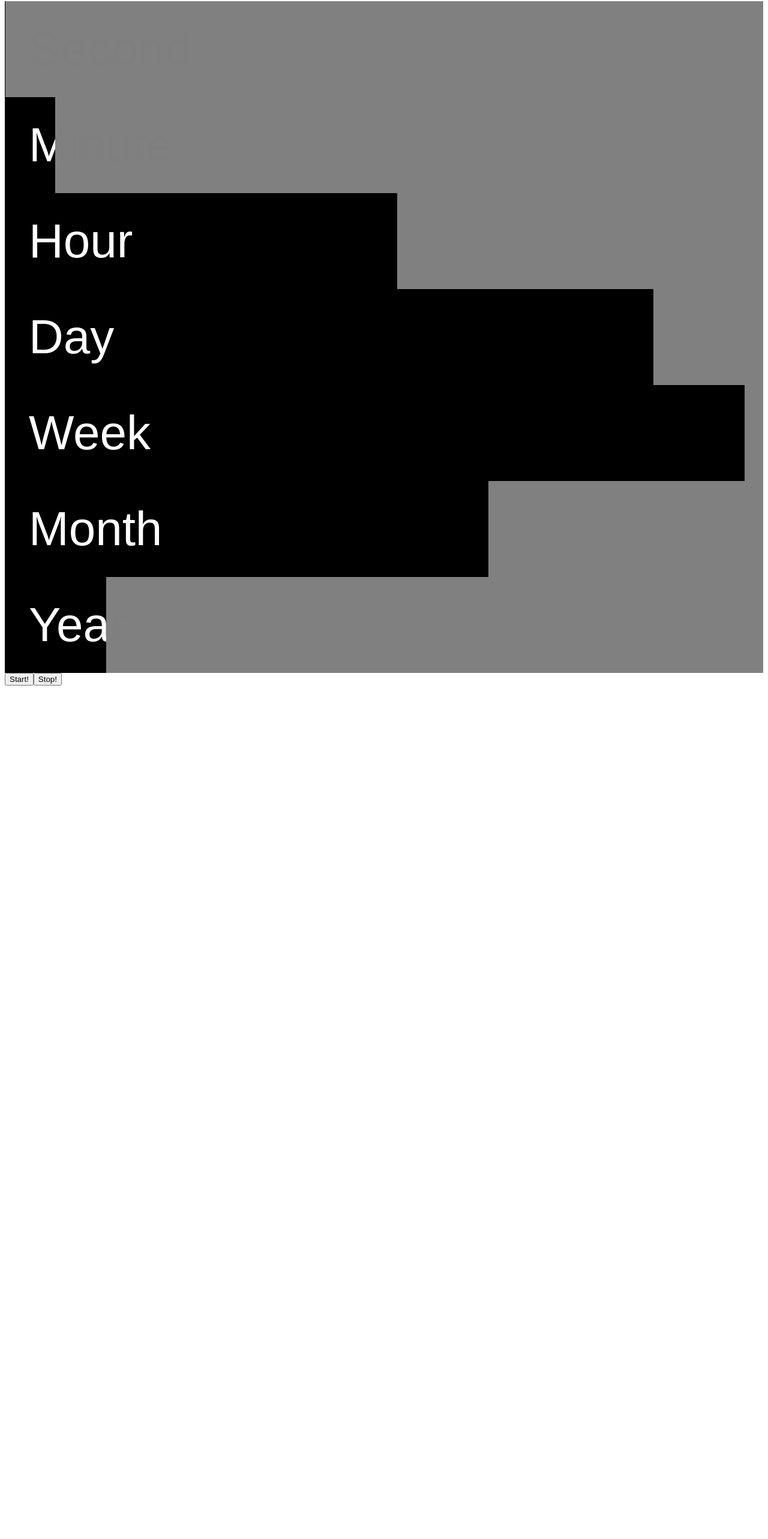
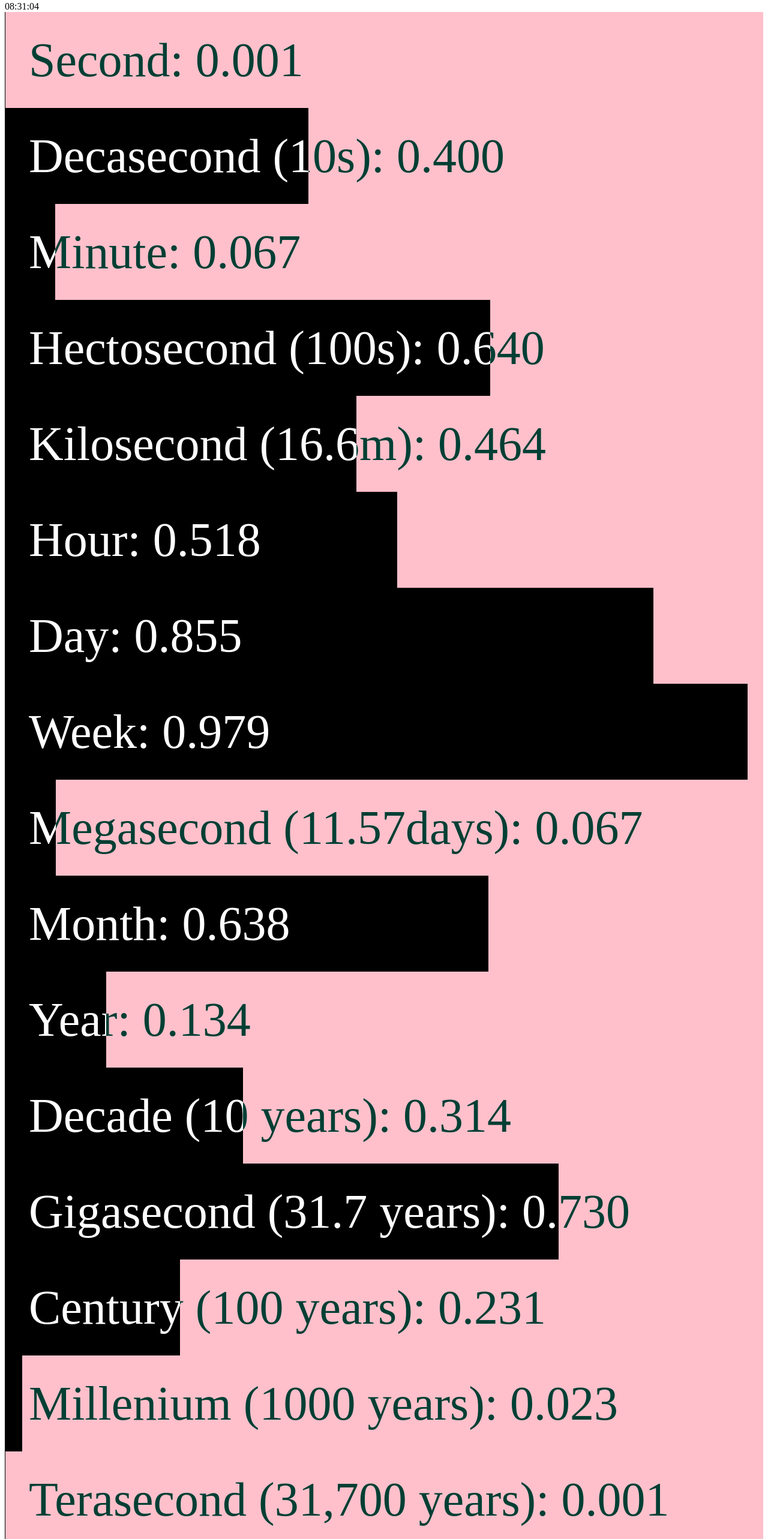
Before and after one commit to egstad/kala, a Nuxt app: page / in a window 1280 px wide. Shown: the part 66-2632 px from the top of the page at 60% size. Before the commit the page ends 1217 px from the top, so only its background shows below. Built offline with nearby package versions, Linux system fonts and the light colour scheme.

Commit message:
feat: added a bunch of new values!

```diff
--- a/pages/index.vue
+++ b/pages/index.vue
@@ -1,7 +1,8 @@
 <template>
   <div>
+    <div class="clock">{{ this.now.format("hh:mm:ss") }}</div>
     <div class="progress">
-      <p class="label">Second</p>
+      <p class="label">Second: {{ progressToNextSecond.toFixed(3) }}</p>
       <div
         class="current"
         :style="{ width: `${progressToNextSecond * 100}%` }"
@@ -9,7 +10,17 @@
     </div>
 
     <div class="progress">
-      <p class="label">Minute</p>
+      <p class="label">
+        Decasecond (10s): {{ progressToNextDecasecond.toFixed(3) }}
+      </p>
+      <div
+        class="current"
+        :style="{ width: `${progressToNextDecasecond * 100}%` }"
+      ></div>
+    </div>
+
+    <div class="progress">
+      <p class="label">Minute: {{ progressToNextMinute.toFixed(3) }}</p>
       <div
         class="current"
         :style="{ width: `${progressToNextMinute * 100}%` }"
@@ -17,7 +28,27 @@
     </div>
 
     <div class="progress">
-      <p class="label">Hour</p>
+      <p class="label">
+        Hectosecond (100s): {{ progressToNextHectosecond.toFixed(3) }}
+      </p>
+      <div
+        class="current"
+        :style="{ width: `${progressToNextHectosecond * 100}%` }"
+      ></div>
+    </div>
+
+    <div class="progress">
+      <p class="label">
+        Kilosecond (16.6m): {{ progressToNextKilosecond.toFixed(3) }}
+      </p>
+      <div
+        class="current"
+        :style="{ width: `${progressToNextKilosecond * 100}%` }"
+      ></div>
+    </div>
+
+    <div class="progress">
+      <p class="label">Hour: {{ progressToNextHour.toFixed(3) }}</p>
       <div
         class="current"
         :style="{ width: `${progressToNextHour * 100}%` }"
@@ -25,7 +56,7 @@
     </div>
 
     <div class="progress">
-      <p class="label">Day</p>
+      <p class="label">Day: {{ progressToNextDay.toFixed(3) }}</p>
       <div
         class="current"
         :style="{ width: `${progressToNextDay * 100}%` }"
@@ -33,7 +64,7 @@
     </div>
 
     <div class="progress">
-      <p class="label">Week</p>
+      <p class="label">Week: {{ progressToNextWeek.toFixed(3) }}</p>
       <div
         class="current"
         :style="{ width: `${progressToNextWeek * 100}%` }"
@@ -41,7 +72,17 @@
     </div>
 
     <div class="progress">
-      <p class="label">Month</p>
+      <p class="label">
+        Megasecond (11.57days): {{ progressToNextMegasecond.toFixed(3) }}
+      </p>
+      <div
+        class="current"
+        :style="{ width: `${progressToNextMegasecond * 100}%` }"
+      ></div>
+    </div>
+
+    <div class="progress">
+      <p class="label">Month: {{ progressToNextMonth.toFixed(3) }}</p>
       <div
         class="current"
         :style="{ width: `${progressToNextMonth * 100}%` }"
@@ -49,10 +90,60 @@
     </div>
 
     <div class="progress">
-      <p class="label">Year</p>
+      <p class="label">Year: {{ progressToNextYear.toFixed(3) }}</p>
       <div
         class="current"
         :style="{ width: `${progressToNextYear * 100}%` }"
+      ></div>
+    </div>
+
+    <div class="progress">
+      <p class="label">
+        Decade (10 years): {{ progressToNextDecade.toFixed(3) }}
+      </p>
+      <div
+        class="current"
+        :style="{ width: `${progressToNextDecade * 100}%` }"
+      ></div>
+    </div>
+
+    <div class="progress">
+      <p class="label">
+        Gigasecond (31.7 years): {{ progressToNextGigasecond.toFixed(3) }}
+      </p>
+      <div
+        class="current"
+        :style="{ width: `${progressToNextGigasecond * 100}%` }"
+      ></div>
+    </div>
+
+    <div class="progress">
+      <p class="label">
+        Century (100 years): {{ progressToNextCentury.toFixed(3) }}
+      </p>
+      <div
+        class="current"
+        :style="{ width: `${progressToNextCentury * 100}%` }"
+      ></div>
+    </div>
+
+    <div class="progress">
+      <p class="label">
+        Millenium (1000 years): {{ progressToNextMillennium.toFixed(3) }}
+      </p>
+      <div
+        class="current"
+        :style="{ width: `${progressToNextMillennium * 100}%` }"
+      ></div>
+    </div>
+
+    <div class="progress">
+      <p class="label">
+        Terasecond (31,700 years): {{ progressToNextTerasecond.toFixed(3) }}
+      </p>
+      <div
+        class="current"
+        :style="{ width: `${progressToNextTerasecond * 100}%` }"
       ></div>
     </div>
 
@@ -82,6 +173,7 @@ export default {
     return {
       raf: null,
       timezone: null,
+      unixEpoch: "2000-01-01",
       now: null,
       decade: null,
       dateTo: null,
@@ -89,6 +181,23 @@ export default {
       daysThisYear: null,
       endOfDay: null,
       endOfMonth: null,
+      durationSecond: 1000,
+      durationDecasecond: null,
+      durationHectosecond: null,
+      durationKilosecond: null,
+      durationMegasecond: null,
+      durationGigasecond: null,
+      durationTerasecond: null,
+      durationPetasecond: null,
+      durationExasecond: null,
+      durationZettasecond: null,
+      durationYottasecond: null,
+      durationRonnasecond: null,
+      durationQuettasecond: null,
+      //
+      durationDecade: null,
+      durationCentury: null,
+      durationMillennium: null,
     };
   },
   created() {
@@ -107,52 +216,69 @@ export default {
         this.fromDate = val;
       },
     },
-    millisecondsToEndOfSecond() {
-      return this.now.endOf("second").diff(this.now, "milliseconds");
-    },
-    millisecondsToEndOfMinute() {
-      return this.now.endOf("minute").diff(this.now, "milliseconds");
-    },
-    millisecondsToEndOfHour() {
-      return this.now.endOf("hour").diff(this.now, "milliseconds");
-    },
-    millisecondsToEndOfDay() {
-      return this.now.endOf("day").diff(this.now, "milliseconds");
-    },
-    millisecondsToEndOfWeek() {
-      return this.now.endOf("week").diff(this.now, "SSS");
-    },
-    millisecondsToEndOfMonth() {
-      return this.now.endOf("month").diff(this.now, "milliseconds");
-    },
-    millisecondsToEndOfYear() {
-      return this.now.endOf("year").diff(this.now, "milliseconds");
-    },
     progressToNextSecond() {
-      return 1 - this.millisecondsToEndOfSecond / 1000;
+      const msLeft = this.now.endOf("second").diff(this.now, "milliseconds");
+      return this.percentage(msLeft, this.durationSecond);
     },
     progressToNextMinute() {
-      return 1 - this.millisecondsToEndOfMinute / (this.dayInMS / 24 / 60);
+      const msLeft = this.now.endOf("minute").diff(this.now, "milliseconds");
+      return this.percentage(msLeft, this.dayInMS / 24 / 60);
     },
     progressToNextHour() {
-      return 1 - this.millisecondsToEndOfHour / (this.dayInMS / 24);
+      const msLeft = this.now.endOf("hour").diff(this.now, "milliseconds");
+      return this.percentage(msLeft, this.dayInMS / 24);
     },
     progressToNextDay() {
-      return 1 - this.millisecondsToEndOfDay / this.dayInMS;
+      const msLeft = this.now.endOf("day").diff(this.now, "milliseconds");
+      return this.percentage(msLeft, this.dayInMS);
     },
     progressToNextWeek() {
-      return 1 - this.millisecondsToEndOfWeek / (this.dayInMS * 6);
+      const msLeft = this.now.endOf("week").diff(this.now);
+      return this.percentage(msLeft, this.dayInMS * 7);
     },
     progressToNextMonth() {
-      return (
-        1 -
-        this.millisecondsToEndOfMonth / (this.now.daysInMonth() * this.dayInMS)
-      );
+      const msLeft = this.now.endOf("month").diff(this.now, "milliseconds");
+      return this.percentage(msLeft, this.now.daysInMonth() * this.dayInMS);
     },
     progressToNextYear() {
-      return (
-        1 - this.millisecondsToEndOfYear / (this.daysInYear * this.dayInMS)
-      );
+      const msLeft = this.now.endOf("year").diff(this.now, "milliseconds");
+      return this.percentage(msLeft, this.daysInYear * this.dayInMS);
+    },
+    progressToNextDecasecond() {
+      const msLeft = this.now.diff(this.unixEpoch) % this.durationDecasecond;
+      return 1 - this.percentage(msLeft, this.durationDecasecond);
+    },
+    progressToNextHectosecond() {
+      const msLeft = this.now.diff(this.unixEpoch) % this.durationHectosecond;
+      return 1 - this.percentage(msLeft, this.durationHectosecond);
+    },
+    progressToNextKilosecond() {
+      const msLeft = this.now.diff(this.unixEpoch) % this.durationKilosecond;
+      return 1 - this.percentage(msLeft, this.durationKilosecond);
+    },
+    progressToNextMegasecond() {
+      const msLeft = this.now.diff(this.unixEpoch) % this.durationMegasecond;
+      return 1 - this.percentage(msLeft, this.durationMegasecond);
+    },
+    progressToNextGigasecond() {
+      const msLeft = this.now.diff(this.unixEpoch) % this.durationGigasecond;
+      return 1 - this.percentage(msLeft, this.durationGigasecond);
+    },
+    progressToNextTerasecond() {
+      const msLeft = this.now.diff(this.unixEpoch) % this.durationTerasecond;
+      return 1 - this.percentage(msLeft, this.durationTerasecond);
+    },
+    progressToNextDecade() {
+      const msLeft = this.now.diff(this.unixEpoch) % this.durationDecade;
+      return 1 - this.percentage(msLeft, this.durationDecade);
+    },
+    progressToNextCentury() {
+      const msLeft = this.now.diff(this.unixEpoch) % this.durationCentury;
+      return 1 - this.percentage(msLeft, this.durationCentury);
+    },
+    progressToNextMillennium() {
+      const msLeft = this.now.diff(this.unixEpoch) % this.durationMillennium;
+      return 1 - this.percentage(msLeft, this.durationMillennium);
     },
   },
   methods: {
@@ -161,7 +287,23 @@ export default {
       this.now = dayjs().tz(this.timezone);
       this.endOfDay = dayjs("2023-02-20T00:00").tz(this.timezone);
       this.daysInYear = this.now.isLeapYear() ? 366 : 365;
-      //2017-06-01T08:30
+      this.durationDecade = 315532800 * this.durationSecond;
+      this.durationCentury = 3155695200 * this.durationSecond;
+      this.durationMillennium = 31536000000 * this.durationSecond;
+      this.durationDecasecond = this.seconds(10);
+      this.durationHectosecond = this.seconds(100);
+      this.durationKilosecond = this.seconds(1000);
+      this.durationMegasecond = this.seconds(1000000);
+      this.durationGigasecond = this.seconds(1000000000);
+      this.durationTerasecond = this.seconds(1000000000000);
+      // got to here..
+      this.durationPetasecond = this.seconds(1000000000000000);
+      this.durationExasecond = this.seconds(1000000000000000000);
+      this.durationZettasecond = this.seconds(1000000000000000000000);
+      this.durationYottasecond = this.seconds(1000000000000000000000000);
+      this.durationRonnasecond = this.seconds(1000000000000000000000000000);
+      this.durationQuettasecond = this.seconds(1000000000000000000000000000000);
+
       this.update();
     },
     update() {
@@ -175,8 +317,11 @@ export default {
     destroy() {
       cancelAnimationFrame(this.raf);
     },
-    percentageToZero(currentMs, maxMs) {
-      return Math.abs(currentMs / maxMs);
+    percentage(msCurrent, msDuration) {
+      return 1 - msCurrent / msDuration;
+    },
+    seconds(val) {
+      return val * this.durationSecond;
     },
   },
 };
@@ -188,7 +333,7 @@ export default {
 }
 
 .progress {
-  background: gray;
+  background: pink;
   width: 100%;
   height: var(--height);
   display: block;
@@ -203,7 +348,7 @@ export default {
 .label {
   line-height: 0;
   font-size: calc(var(--height) * 0.5);
-  font-family: sans-serif;
+  font-family: "BradfordMono_8-3-Regular";
   padding: 0;
   color: white;
   mix-blend-mode: exclusion;
```
